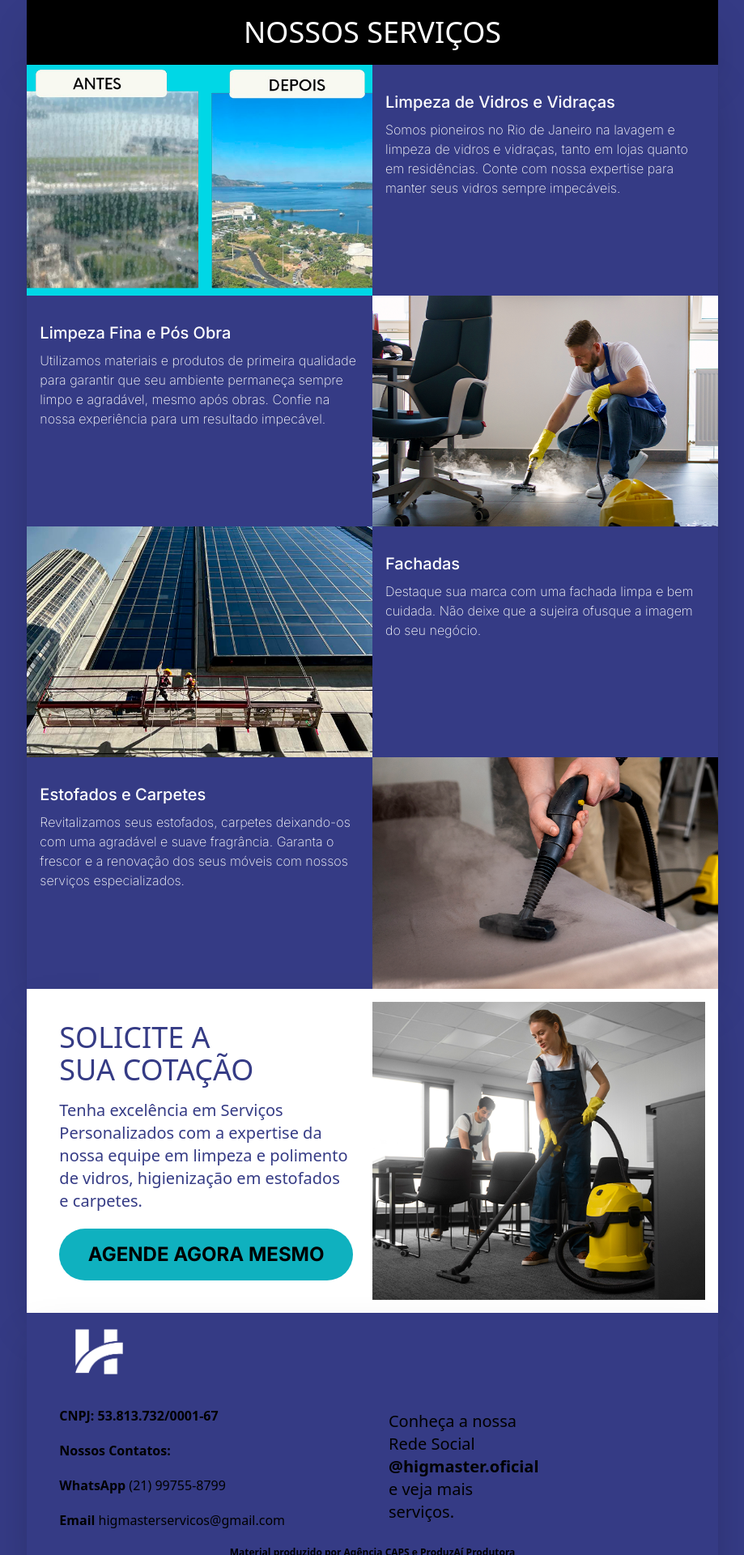
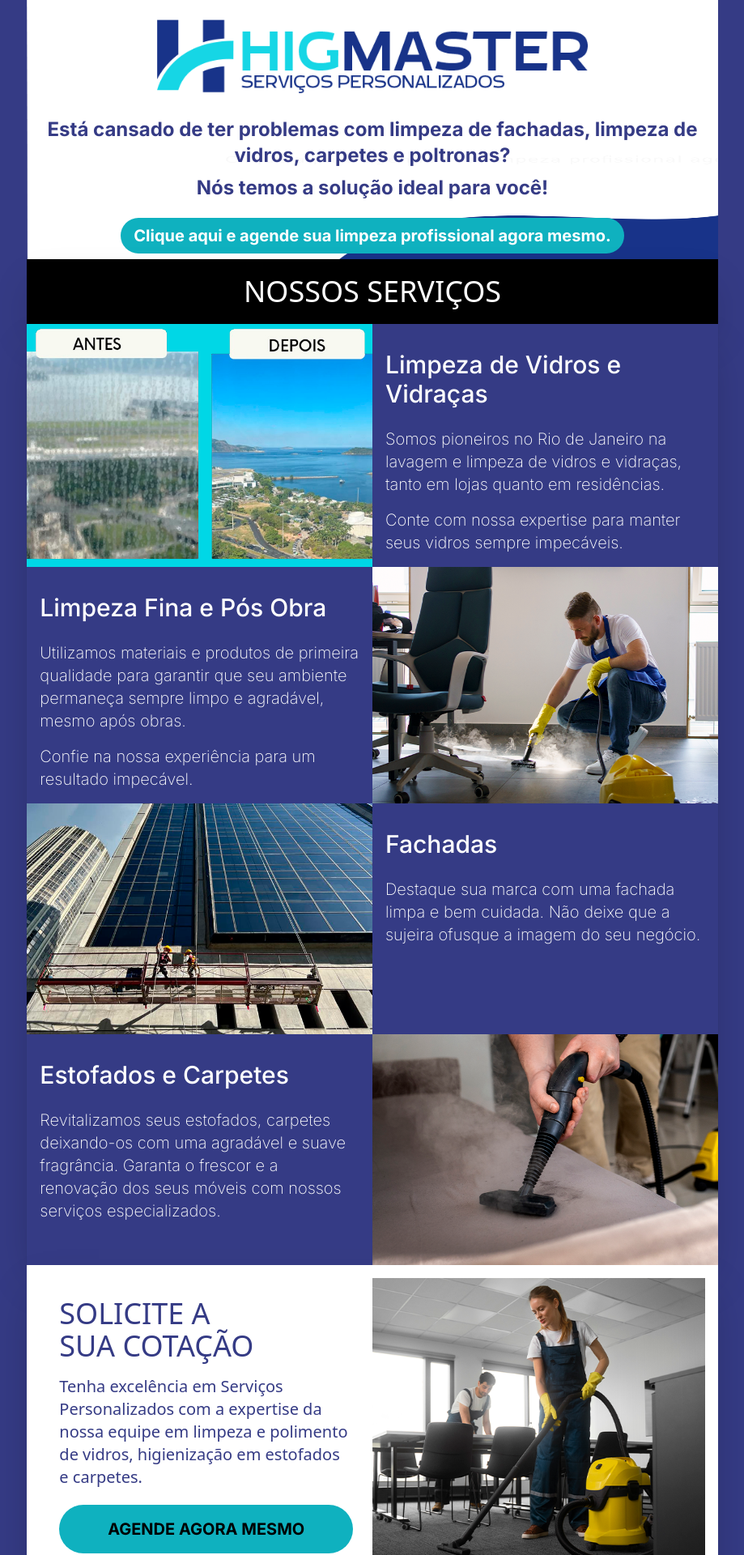
Before and after one commit to pguilhermef/higmaster, a Next.js app: page / in a window 1280 px wide. Shown: the top 1920 px of the page at 81% size, without its empty margins (180-1099 px from the left). Built offline with nearby package versions, Linux system fonts and the light colour scheme.

Commit message:
feat: Creates header

```diff
--- a/src/app/page.js
+++ b/src/app/page.js
@@ -1,10 +1,12 @@
 import Footer from "@/app/sections/Footer";
 import Quotation from "@/app/sections/Quotation";
 import Services from "@/app/sections/Services";
+import Header from "./sections/Header";
 
 export default function Home() {
   return (
-    <div className="flex flex-col justify-center items-center bg-higblue min-h-screen">
+    <div className="flex flex-col justify-center items-center min-h-screen bg-higblue">
+      <Header />
       <Services />
       <Quotation />
       <Footer />
--- a/src/app/sections/Footer.js
+++ b/src/app/sections/Footer.js
@@ -5,7 +5,7 @@ import logo from "@/images/logo_white.png";
 
 function Footer () {
   return(
-    <div className="sm:w-4/6 max-w-7xl shadow-2xl">
+    <div className="sm:w-4/6 max-w-6xl shadow-2xl">
       <div className="flex flex-col sm:flex-row h-auto sm:h-72 bg-higblue">
         <div className="flex flex-col sm:pl-10 items-center sm:items-start sm:w-2/4 bg-higblue">
           <div className="">
@@ -18,15 +18,15 @@ function Footer () {
             <div><strong>Email</strong> higmasterservicos@gmail.com</div>
           </div>
         </div>
-        <div className="h-full bg-higblue w-2/4">
+        <div className="h-full m-auto bg-higblue w-2/4">
           <div className="hidden sm:flex flex-col justify-end font-sans sm:text-xl h-full pl-5 ">
             <p>Conheça a nossa <br/> Rede Social</p>
             <Link href='https://www.instagram.com/higmaster.oficial' className="font-semibold">@higmaster.oficial </Link>
             <p className="mb-3 sm:mb-7">e veja mais <br/> serviços.</p>
           </div>
-          <div className="flex sm:hidden flex-col justify-center items-center font-sans sm:text-xl h-full w-5/6 px-4 text-center m-auto">
-            <p className="my-3">Conheça a nossa Rede Social
-              <Link href='https://www.instagram.com/higmaster.oficial' className="font-semibold"> @higmaster.oficial </Link> e veja mais serviços.
+          <div className="flex sm:hidden flex-col justify-center items-center font-sans sm:text-xl h-full text-center m-auto">
+            <p className="my-3 text-nowrap">Conheça a nossa Rede Social
+              <Link href='https://www.instagram.com/higmaster.oficial' className="font-semibold text-wrap"> @higmaster.oficial </Link> e veja mais serviços.
             </p>
           </div>
 
--- /dev/null
+++ b/src/app/sections/Header.js
@@ -0,0 +1,32 @@
+import logo_full from '@/images/full_logo.png';
+import Image from "next/image";
+import Link from 'next/link';
+
+function Header() {
+  return (
+    <div className="w-full sm:w-4/6 max-w-6xl min-h-80 bg-hig-background bg-no-repeat bg-cover md:bg-[length:1200px_320px]">
+      <div className='flex flex-col h-80 p-6 gap-4'>
+        <div className='flex justify-center h-2/6'>
+          <Image src={logo_full} alt="full logo of higmaster" className='object-contain' />
+        </div>
+        <div className='h-2/6 text-higblue flex flex-col justify-center text-center space-y-2 font-semibold lg:font-bold md:text-2xl mt-5'>
+          <span>
+            Está cansado de ter problemas com limpeza de fachadas, limpeza de vidros, carpetes e poltronas?
+          </span>
+          <span>
+            Nós temos a solução ideal para você!
+          </span>
+        </div>
+        <div className='h-2/6 flex justify-center items-center'>
+          <Link href='https://wa.me/+5521997558799' passHref>
+            <p className='cursor-pointer bg-higgreen py-2 px-4 mt-3 rounded-full text-sm lg:text-xl text-center font-bold text-white'>
+              Clique aqui e agende sua limpeza profissional agora mesmo.
+            </p>
+          </Link>
+        </div>
+      </div>
+    </div>
+  );
+}
+
+export default Header;
--- a/src/app/sections/Quotation.js
+++ b/src/app/sections/Quotation.js
@@ -5,7 +5,7 @@ import Link from 'next/link';
 
 function Quotation() {
   return (
-    <div className="flex flex-col justify-center sm:flex-row bg-white sm:w-4/6 max-w-7xl p-4 shadow-2xl">
+    <div className="flex flex-col justify-center sm:flex-row bg-white sm:w-4/6 max-w-6xl p-4 shadow-2xl">
       <div className='flex flex-col justify-center p-6 gap-2 sm:w-2/4 sm:min-h-full'>
         <h1 className='font-sans text-4xl font-medium text-higblue mb-2'>
           SOLICITE A <br /> SUA COTAÇÃO
@@ -14,8 +14,8 @@ function Quotation() {
           Tenha excelência em Serviços
           Personalizados com a expertise da nossa equipe em limpeza e polimento de vidros, higienização em estofados e carpetes.
         </p>
-        <Link href='https://wa.me/+5521997558799' className='cursor-pointer bg-higgreen p-4 mt-3 rounded-full text-lg sm:text-2xl text-center font-bold whitespace-nowrap'>
-          AGENDE AGORA MESMO
+        <Link href='https://wa.me/+5521997558799' className='cursor-pointer bg-higgreen p-4 mt-3 rounded-full text-lg lg:text-xl text-center font-bold text-nowrap'>
+          AGENDE AGORA <div className='hidden lg:inline'>MESMO</div>
         </Link>
       </div>
       <div className='flex justify-center items-center sm:w-2/4 sm:min-h-full'>
--- a/src/app/sections/Services.js
+++ b/src/app/sections/Services.js
@@ -4,7 +4,7 @@ function Services() {
   return (
     <div className="flex justify-center items-center text-white sm:w-4/6 max-w-7xl shadow-sm">
       <div>
-        <div className="flex justify-center items-center min-h-20 max-w-7xl bg-black font-sans font-medium text-2xl md:text-4xl shadow-2xl">
+        <div className="flex justify-center items-center min-h-20 max-w-6xl bg-black font-sans font-medium text-2xl md:text-4xl shadow-2xl">
           NOSSOS SERVIÇOS
         </div>
         <div>
--- a/src/components/Grid.js
+++ b/src/components/Grid.js
@@ -11,8 +11,8 @@ export default function Grid() {
 
   const itemsLargeScreen = [
     { type: 'image', src: imgum, alt: 'Image 1' },
-    { type: 'text', title: 'Limpeza de Vidros e Vidraças', description: 'Somos pioneiros no Rio de Janeiro na lavagem e limpeza de vidros e vidraças, tanto em lojas quanto em residências. Conte com nossa expertise para manter seus vidros sempre impecáveis.' },
-    { type: 'text', title: 'Limpeza Fina e Pós Obra', description: 'Utilizamos materiais e produtos de primeira qualidade para garantir que seu ambiente permaneça sempre limpo e agradável, mesmo após obras. Confie na nossa experiência para um resultado impecável.' },
+    { type: 'text', title: 'Limpeza de Vidros e Vidraças', description: 'Somos pioneiros no Rio de Janeiro na lavagem e limpeza de vidros e vidraças, tanto em lojas quanto em residências.', subdescription: 'Conte com nossa expertise para manter seus vidros sempre impecáveis.' },
+    { type: 'text', title: 'Limpeza Fina e Pós Obra', description: 'Utilizamos materiais e produtos de primeira qualidade para garantir que seu ambiente permaneça sempre limpo e agradável, mesmo após obras.', subdescription: 'Confie na nossa experiência para um resultado impecável.' },
     { type: 'image', src: imgdois, alt: 'Image 2' },
     { type: 'image', src: imgtres, alt: 'Image 3' },
     { type: 'text', title: 'Fachadas', description: 'Destaque sua marca com uma fachada limpa e bem cuidada. Não deixe que a sujeira ofusque a imagem do seu negócio.' },
@@ -21,10 +21,10 @@ export default function Grid() {
   ];
 
   const itemsSmallScreen = [
-    { type: 'text', title: 'Limpeza de Vidros e Vidraças', description: 'Somos pioneiros no Rio de Janeiro na lavagem e limpeza de vidros e vidraças, tanto em lojas quanto em residências. Conte com nossa expertise para manter seus vidros sempre impecáveis.' },
+    { type: 'text', title: 'Limpeza de Vidros e Vidraças', description: 'Somos pioneiros no Rio de Janeiro na lavagem e limpeza de vidros e vidraças, tanto em lojas quanto em residências.', subdescription: 'Conte com nossa expertise para manter seus vidros sempre impecáveis.' },
     { type: 'image', src: imgum, alt: 'Image 1' },
 
-    { type: 'text', title: 'Limpeza Fina e Pós Obra', description: 'Utilizamos materiais e produtos de primeira qualidade para garantir que seu ambiente permaneça sempre limpo e agradável, mesmo após obras. Confie na nossa experiência para um resultado impecável.' },
+    { type: 'text', title: 'Limpeza Fina e Pós Obra', description: 'Utilizamos materiais e produtos de primeira qualidade para garantir que seu ambiente permaneça sempre limpo e agradável, mesmo após obras.', subdescription: 'Confie na nossa experiência para um resultado impecável.' },
     { type: 'image', src: imgdois, alt: 'Image 2' },
 
     { type: 'text', title: 'Fachadas', description: 'Destaque sua marca com uma fachada limpa e bem cuidada. Não deixe que a sujeira ofusque a imagem do seu negócio.' },
@@ -37,15 +37,16 @@ export default function Grid() {
   const items = isMobile ? itemsSmallScreen : itemsLargeScreen;
 
   return (
-    <div className="m-auto max-w-7xl grid grid-cols-1 sm:grid-cols-2 gap-0 sm:gap-0 w-full shadow-2xl">
+    <div className="m-auto max-w-6xl grid grid-cols-1 sm:grid-cols-2 gap-0 sm:gap-0 w-full shadow-2xl">
       {items.map((item, index) => (
         <div key={index} className="flex flex-col items-center w-full">
           {item.type === 'image' ? (
             <Image src={item.src} alt={item.alt} width={500} height={500} className=" object-fill w-full h-full" />
           ) : (
-            <div className="flex flex-col items-start bg-higblue min-h-64 p-4 w-full h-full">
-              <h3 className="text-xl font-medium mb-2 mt-4">{item.title}</h3>
-              <p className="font-extralight">{item.description}</p>
+            <div className="flex flex-col items-start bg-higblue min-h-64 gap-4 p-4 w-full h-full">
+              <h3 className="text-xl lg:text-3xl font-medium mb-2 mt-4">{item.title}</h3>
+              <p className="font-extralight lg:text-xl">{item.description}</p>
+              <p className="font-extralight lg:text-xl">{item.subdescription}</p>
             </div>
           )}
         </div>
--- a/tailwind.config.js
+++ b/tailwind.config.js
@@ -8,6 +8,9 @@ module.exports = {
       colors: {
         higblue: '#353b85',
         higgreen: '#0fb1bf',
+      },
+      backgroundImage: {
+        'hig-background': "url('/background_header.png')",
       }
     },
   },
```
Also changed, not shown: public/background_header.png (renamed from src/images/background_header.png), src/app/globals.css (line endings or trailing spaces), src/images/full_logo.png (added).
